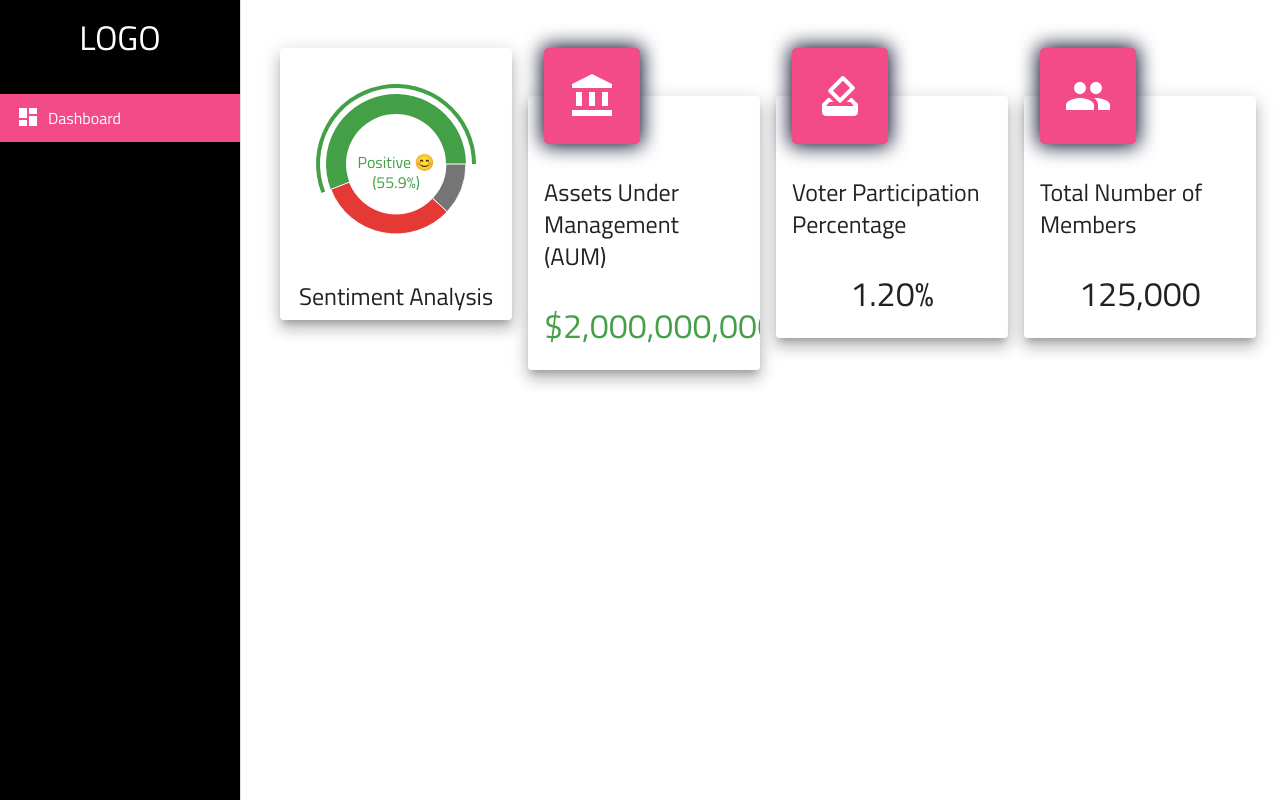
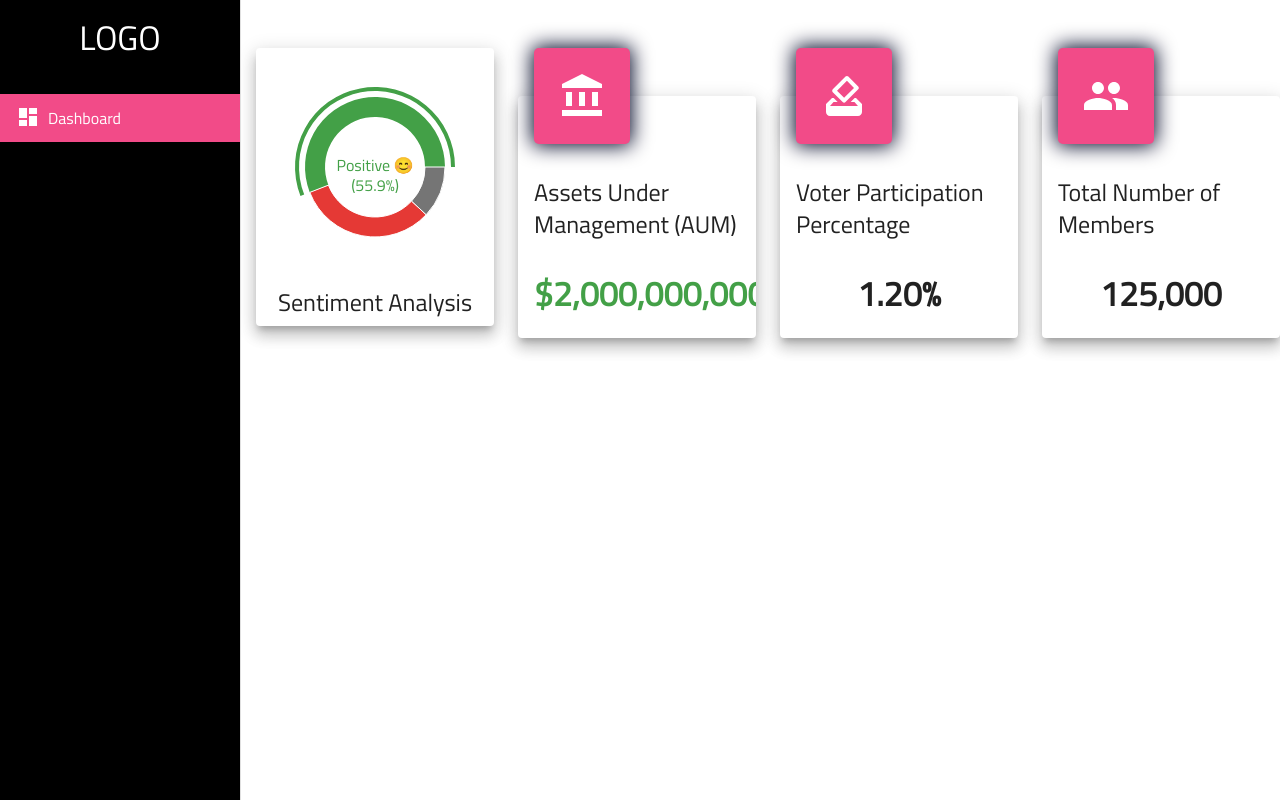
Before and after one commit to Seth-McKilla/covalent-dao, a Next.js app: page /1/ in a window 1280 px wide. Built offline with nearby package versions, Linux system fonts and the light colour scheme.

Commit message:
Extract dummy data into separate file

```diff
--- a/components/StatCard/index.jsx
+++ b/components/StatCard/index.jsx
@@ -28,6 +28,9 @@ export default function StatCard({ title, value, valueColor, Icon }) {
     header: {
       marginTop: 8,
     },
+    value: {
+      fontWeight: "bold",
+    },
   };
 
   return (
@@ -40,6 +43,7 @@ export default function StatCard({ title, value, valueColor, Icon }) {
           component="h2"
           align="center"
           color={valueColor}
+          sx={styles.value}
         >
           {value}
         </Typography>
--- a/pages/[daoTicker]/index.js
+++ b/pages/[daoTicker]/index.js
@@ -10,7 +10,7 @@ import _ from "lodash";
 import Container from "@mui/material/Container";
 import Grid from "@mui/material/Grid";
 import Typography from "@mui/material/Typography";
-import { green, red, grey } from "@mui/material/colors";
+import { green } from "@mui/material/colors";
 // @ Icons
 import AccountBalanceIcon from "@mui/icons-material/AccountBalance";
 import HowToVoteIcon from "@mui/icons-material/HowToVote";
@@ -25,20 +25,7 @@ import { PieChart, StatCard } from "../../components";
 
 // Utils
 import numbersWithCommas from "../../utils/numbersWithCommas";
-
-// DUMMY DATA
-// @ Sentiment analysis
-const sentimentAnalysisData = [
-  { name: "Positive 😊", value: 454, color: green[600] },
-  { name: "Negative 😢", value: 261, color: red[600] },
-  { name: "Neutral 😐", value: 97, color: grey[600] },
-];
-// @ AUM
-const aumData = 2000000000;
-// @ Voter Participation
-const voterData = 0.012;
-// @ Members
-const membersData = 125000;
+import dummyData from "../../temp/dummyData";
 
 export default function DaoDashboard() {
   const {
@@ -78,17 +65,14 @@ export default function DaoDashboard() {
         </Grid>
 
         <Grid item xs={12}>
-          <Grid component={Container} container spacing={2}>
+          <Grid container spacing={3} maxWidth="lg">
             <Grid item xs={3}>
-              <PieChart
-                data={sentimentAnalysisData}
-                title="Sentiment Analysis"
-              />
+              <PieChart data={dummyData.sentiment} title="Sentiment Analysis" />
             </Grid>
             <Grid item xs={3}>
               <StatCard
                 title="Assets Under Management (AUM)"
-                value={`$${numbersWithCommas(aumData)}`}
+                value={`$${numbersWithCommas(dummyData.aum)}`}
                 valueColor={green[600]}
                 Icon={AccountBalanceIcon}
               />
@@ -96,14 +80,14 @@ export default function DaoDashboard() {
             <Grid item xs={3}>
               <StatCard
                 title="Voter Participation Percentage"
-                value={`${Number(voterData * 100).toFixed(2)}%`}
+                value={`${Number(dummyData.voter * 100).toFixed(2)}%`}
                 Icon={HowToVoteIcon}
               />
             </Grid>
             <Grid item xs={3}>
               <StatCard
                 title="Total Number of Members"
-                value={numbersWithCommas(membersData)}
+                value={numbersWithCommas(dummyData.members)}
                 Icon={GroupIcon}
               />
             </Grid>
--- /dev/null
+++ b/temp/dummyData.js
@@ -0,0 +1,17 @@
+import { green, red, grey } from "@mui/material/colors";
+
+const dummyData = {
+  sentiment: [
+    { name: "Positive 😊", value: 454, color: green[600] },
+    { name: "Negative 😢", value: 261, color: red[600] },
+    { name: "Neutral 😐", value: 97, color: grey[600] },
+  ],
+
+  aum: 2000000000,
+
+  voter: 0.012,
+
+  members: 125000,
+};
+
+export default dummyData;
```
